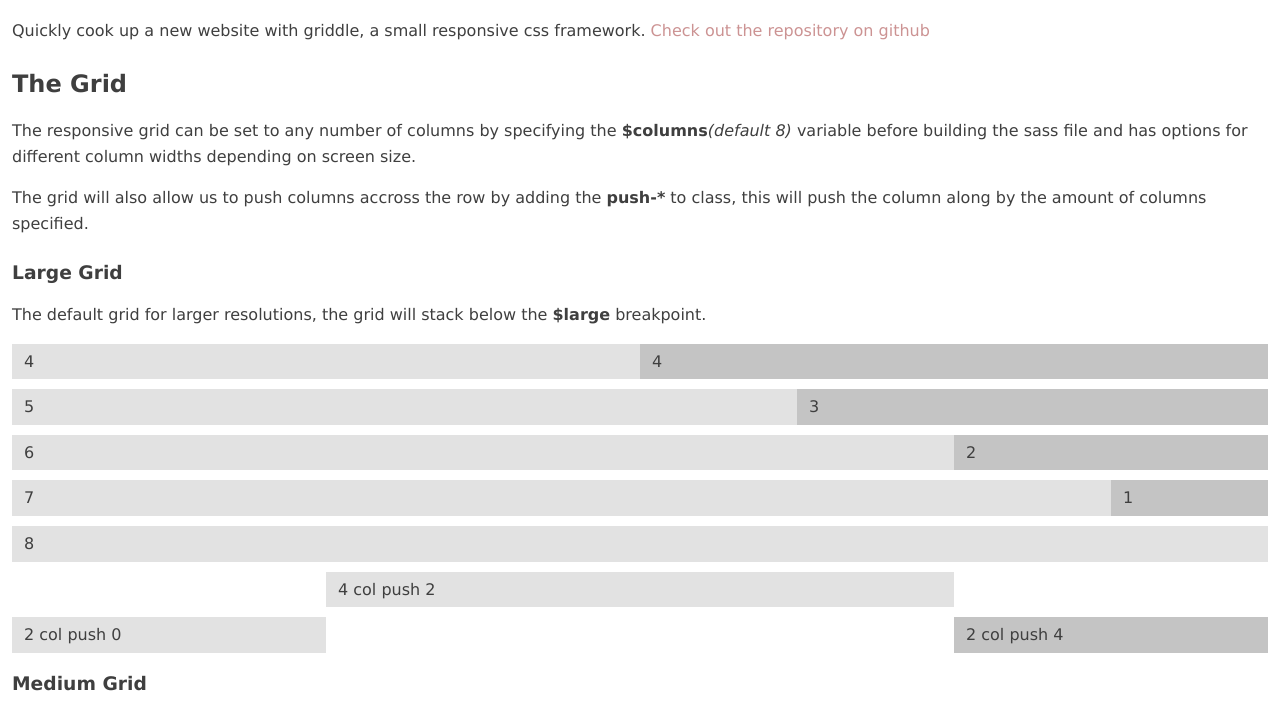
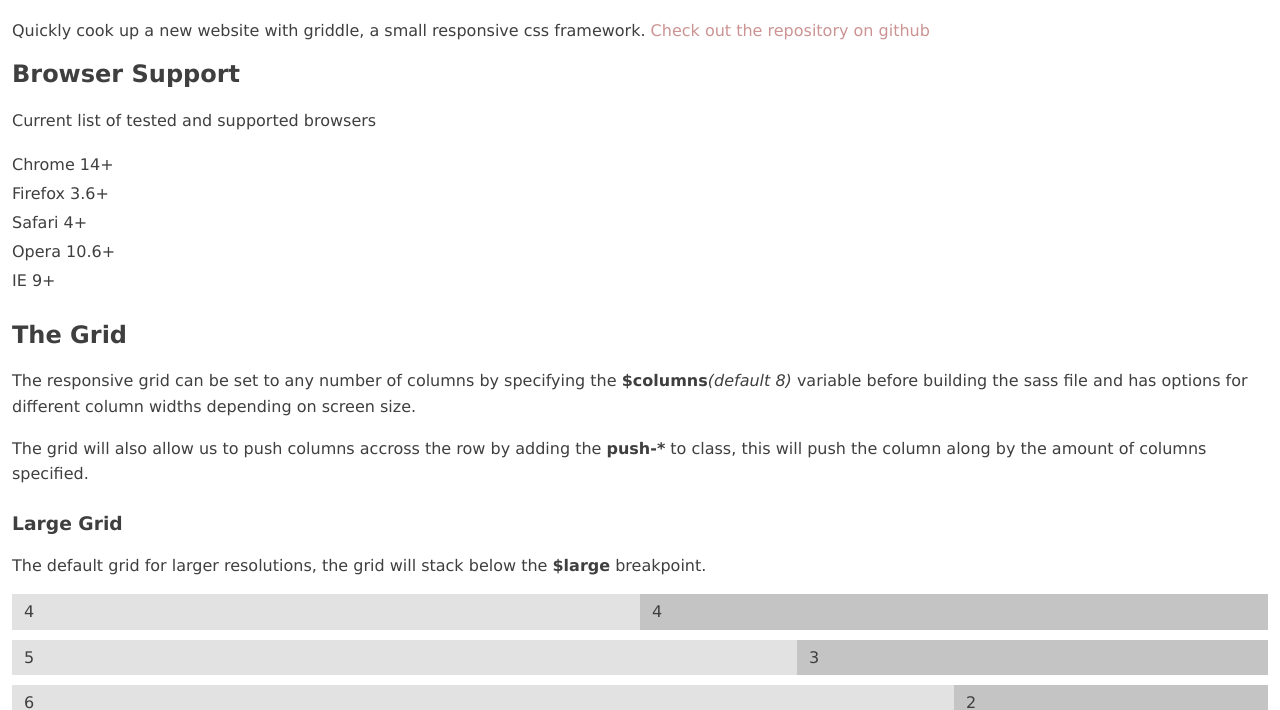
Before and after one commit to jackpopp/griddle, a website: page index.html in a window 1280 px wide. Shown: the part 51-761 px from the top of the page. Drawn offline with Linux system fonts and the light colour scheme.

```diff
--- a/index.html
+++ b/index.html
@@ -17,6 +17,15 @@
 						<p>
 							Quickly cook up a new website with griddle, a small responsive css framework. <a href="#">Check out the repository on github</a>
 						</p>
+						<h2>Browser Support</h2>
+						<p>Current list of tested and supported browsers</p>
+						<ul>
+							<li>Chrome 14+</li>
+							<li>Firefox 3.6+</li>
+							<li>Safari 4+</li>
+							<li>Opera 10.6+</li>
+							<li>IE 9+</li>
+						</ul>
 					</div>
 				</div>
 
--- a/src/css/griddle.sass
+++ b/src/css/griddle.sass
@@ -36,6 +36,7 @@
 ul
 	margin: 0
 	padding: 0
+	margin-bottom: 16px
 	li
 		padding: 5px 0
 		margin: 0
@@ -100,6 +101,7 @@
 	border: 1px solid rgb(170, 170, 170)
 	background: white
 	width: 100%
+	border-radius: 0
 	&:focus
 		background: whitesmoke
 		outline: none
```
Also changed, not shown: docs/css/griddle.css.
